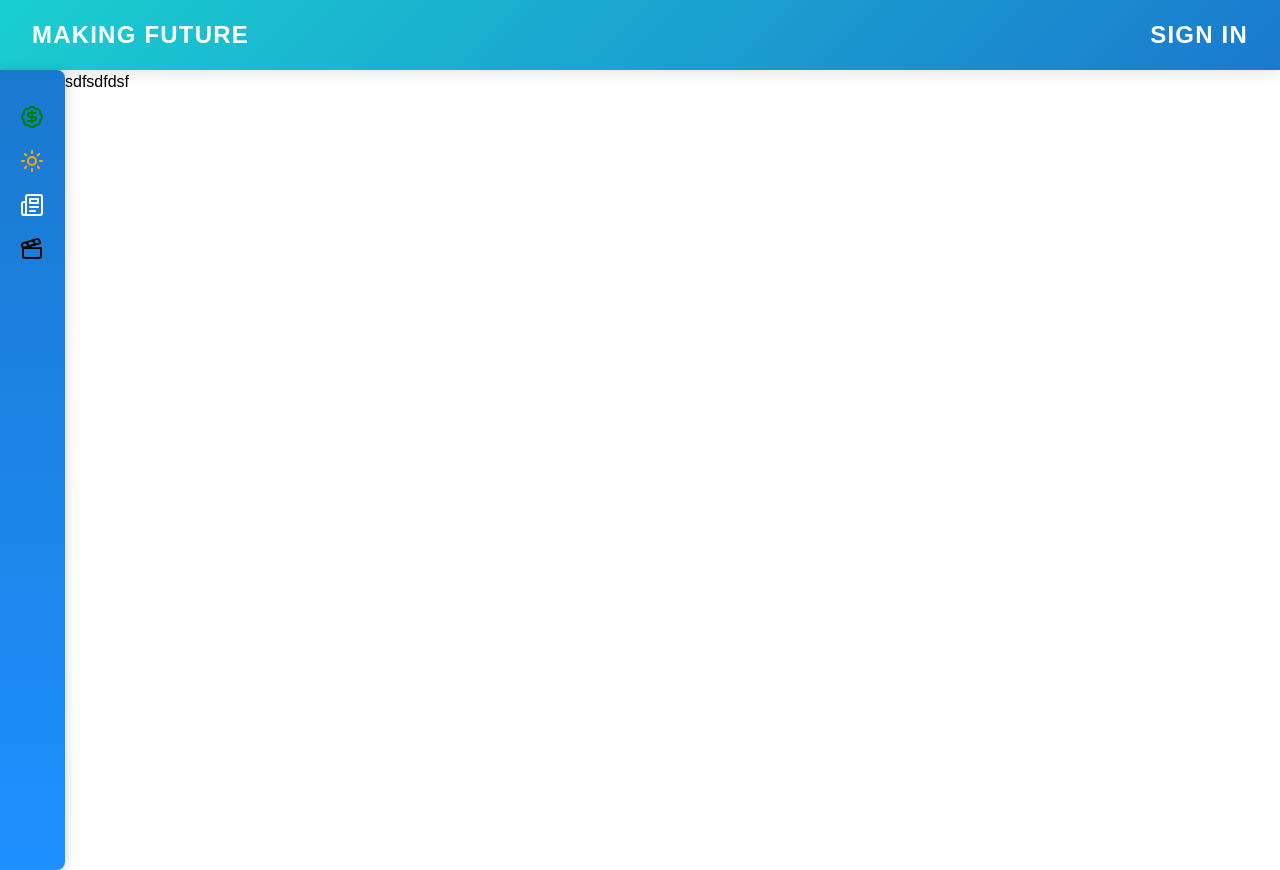
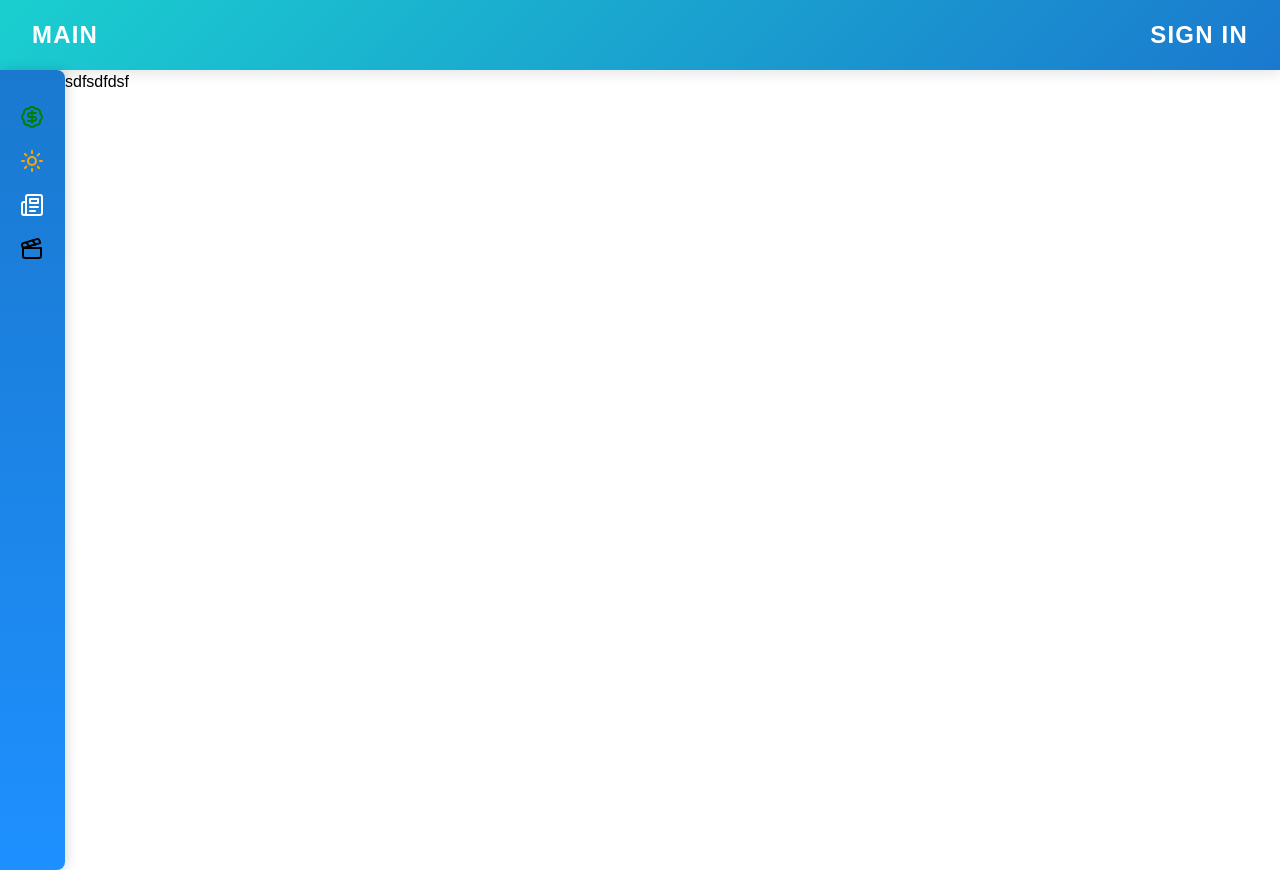
Before and after one commit to Vladimirkasperovich/-multifunctional-project, a Next.js app: page / in a window 1280 px wide. Built offline with nearby package versions, Linux system fonts and the light colour scheme.

Commit message:
feat: change derictory

```diff
--- a/app/store/[id]/page.module.scss
+++ b/app/store/[id]/page.module.scss
@@ -1,17 +1,21 @@
 .main {
-  border: 1px solid red;
   display: flex;
   flex-direction: column;
   align-items: center;
+  flex: 1;
+  row-gap: 20px;
   padding: 40px;
+
   .title {
     font-weight: bold;
     letter-spacing: 5px;
     color: #1a79cf;
     margin-bottom: 10px;
   }
+
   .description {
   }
+
   .price {
   }
 }
--- a/features/index.ts
+++ b/features/index.ts
@@ -1,3 +1,3 @@
 export { getAllProducts } from './store/services/get-all-products';
 export { getProduct } from './store/services/get-product';
-export { StoreCard } from '@/features/store/components/store-card';
+export { StoreCard } from '@/features/store/components/store-card/store-card';
--- a/shared/ui/header/header.tsx
+++ b/shared/ui/header/header.tsx
@@ -1,5 +1,6 @@
-import React from "react";
-import styles from "./header.module.scss";
+import React from 'react';
+import styles from './header.module.scss';
+import Link from 'next/link';
 
 interface Props {
   className?: string;
@@ -9,7 +10,9 @@ export const Header: React.FC<Props> = ({}) => {
   return (
     <header className={styles.main}>
       <div className={styles.block}>
-        <h3 className={styles.making__future}>Making future</h3>
+        <Link href={`/`}>
+          <h3 className={styles.making__future}>Main</h3>
+        </Link>
         <h3 className={styles.sign__in}>Sign in</h3>
       </div>
     </header>
--- a/shared/ui/sidebar/sidebar.tsx
+++ b/shared/ui/sidebar/sidebar.tsx
@@ -1,7 +1,8 @@
-import React from "react";
-import { sidebarItems } from "@/shared";
-import Link from "next/link";
-import styles from "./sidebar.module.scss";
+'use client';
+import React from 'react';
+import { sidebarItems } from '@/shared';
+import Link from 'next/link';
+import styles from './sidebar.module.scss';
 
 export const Sidebar: React.FC = () => {
   return (
@@ -10,7 +11,7 @@ export const Sidebar: React.FC = () => {
         {sidebarItems.map((item) => (
           <li key={item.id} className={styles.element}>
             <item.icon width={24} height={24} color={item.color} />
-            <Link href={item.value.toLowerCase()} className={styles.link}>
+            <Link href={`/${item.value.toLowerCase()}`} className={styles.link} replace>
               {item.value}
             </Link>
           </li>
```
Also changed, not shown: app/layout.tsx (+12 -12 lines), app/store/[id]/page.tsx (+3 -4 lines), features/store/components/store-card/store-card.module.scss (renamed from features/store/components/store-card.module.scss), features/store/components/store-card/store-card.tsx (renamed from features/store/components/store-card.tsx).
